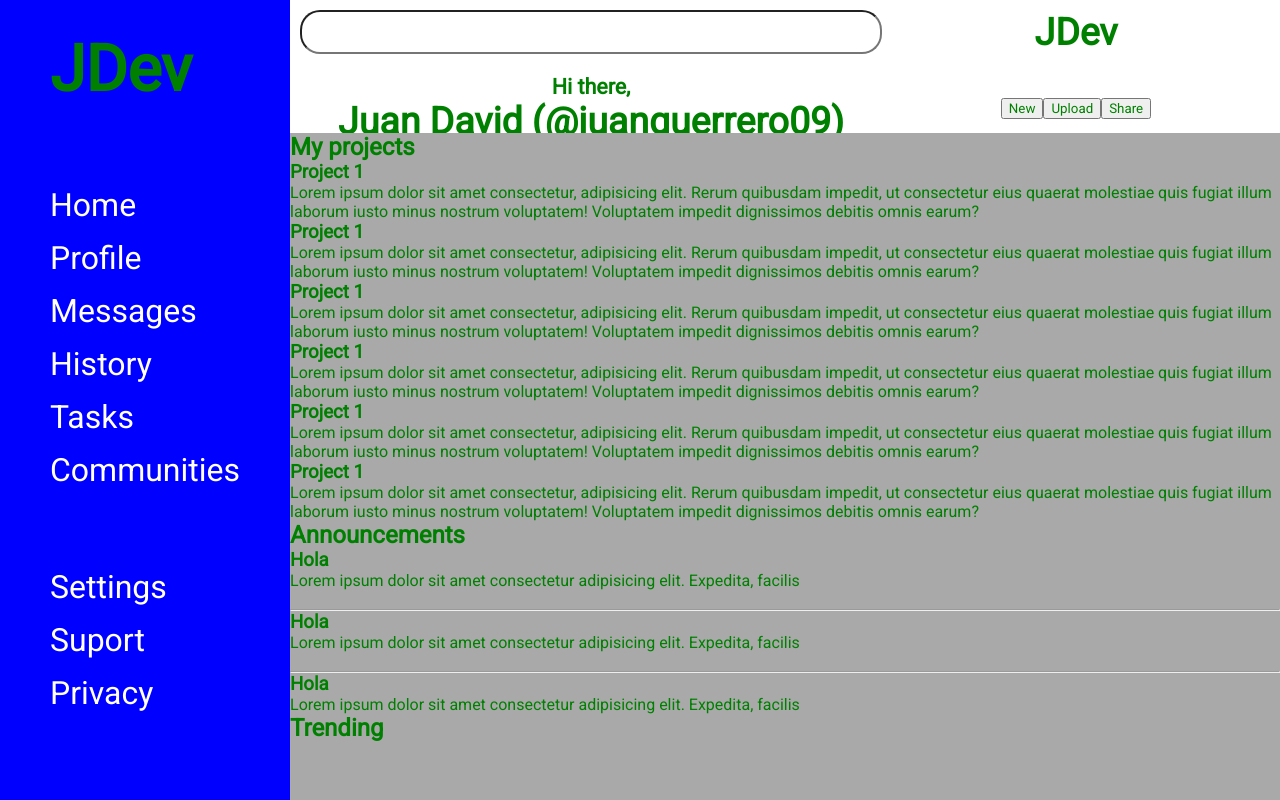
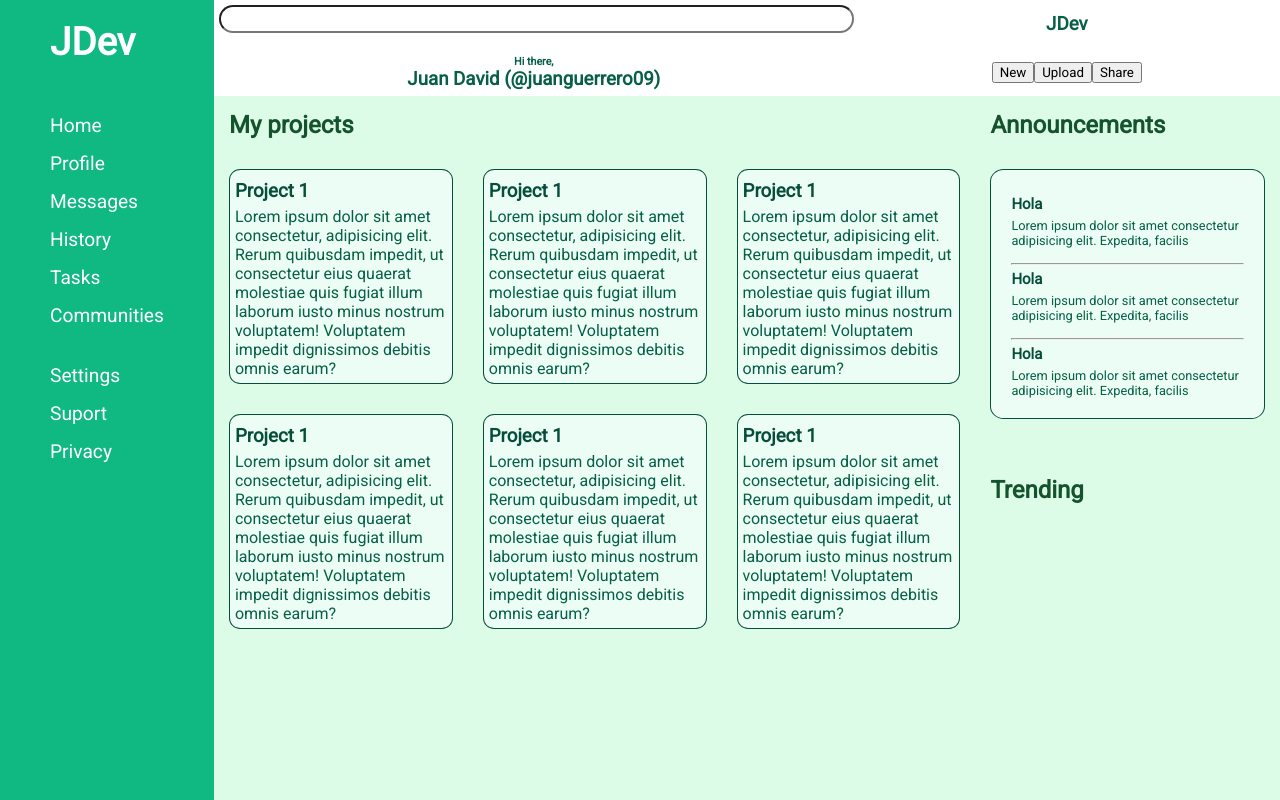
Before and after one commit to JuanGuerrero09/dashboard, a plain HTML site: page index.html in a window 1280 px wide. Drawn offline with Linux system fonts and the light colour scheme.

Commit message:
add color palette

```diff
--- a/style.css
+++ b/style.css
@@ -1,37 +1,60 @@
 *{
-    color: green;
     margin: 0;
     font-family: 'Roboto', Courier, monospace;
 }
 
+:root{
+    --brighter: #ecfdf5;
+    --light: #dcfce7;
+    --medium: #10b981;
+    --dark: #065f46;
+    --darkerOne: #064e3b;
+    --darkerTwo: #14532d;
+
+}
+
 body{
     display: grid;
-    grid-template-columns: 1fr 4fr;
-    grid-template-rows: 1fr 5fr;
+    grid-template-columns: 1fr 5fr;
+    grid-template-rows: 12vh 1fr;
+    overflow: none;
+    width: 100vw;
     height: 100vh;
-    overflow: none;
+}
+
+h2{
+    font-size: 1.5rem;
+    padding: 15px;
+    color: var(--darkerTwo);
 }
 
 header{
     background-color: white;
-    height: 15vh;
+    height: 12vh;
     grid-column: 2 / 3;
     grid-row: 1 / 2;
-    font-size: 2rem;
+    font-size: 1rem;
     display: grid;
     grid-template-rows: 1fr 1fr;
+    box-shadow: 0px 15px 10px -15px #111;
 }
 
 .header{
     display: grid;
     grid-template-columns: 3fr 2fr;
-    padding: 10px;
 }
 
 .down > *, .up > *{
+    color: var(--dark);
     display: flex;
     justify-content: center;
     align-items: center;
+}
+
+.up > input{
+    height: 1.4rem;
+    margin-top: 5px;
+    margin-left: 5px;
 }
 
 .greeting{
@@ -40,25 +63,28 @@ header{
 }
 
 .header > input{
-    border-radius: 20px;
+    border-radius: 16px;
 }
 
 
 .sidebar{
-    background-color: blue;
-    height: 100vh;
+    background-color: var(--medium);
+    overflow: none;
+    height: 100%;
     grid-column: 1 / 2;
     grid-row: 1 / 3;
     color: white;
-    font-size: 30px;
+    font-size: 1.2rem;
     display: grid;
-    grid-template-rows: 1fr 3fr 3fr 5fr;
+    grid-template-rows: 80px 250px 250px 1fr;
+    position: sticky;
+    overflow: none;
 }
 
 .sidebar-section{
     color: white;
     margin: 1em 50px;
-    font-size: 2rem;
+    font-size: 1em;
 }
 
 ul, li { /* reset the margin and padding */
@@ -70,9 +96,60 @@ ul, li { /* reset the margin and padding */
     list-style: none;
     color: white;
     margin-top: 15px;
+    cursor: pointer;
 }
 
 main{
-    background-color: darkgray;
+    grid-column: 2 / 3;
+    display: grid;
+    grid-template-columns: 5fr 2fr;
+
+    background-color: var(--light);
+}
+
+.projects{
+    grid-column: 1 / 2;
+    grid-row: 1 / 3;
+
+}
+
+.container-cards{
+    display: grid;
+    justify-content: center;
+    grid-template-rows: repeat(auto-fit, 1fr);
+    grid-template-columns: repeat(auto-fill, minmax(250px, 1fr))
+}
+
+.card{
+    background-color: var(--brighter);
+    border-radius: 5%;
+    margin: 15px;
+    padding: 5px;
+    border: #064e3b solid 1.5px;
+}
+
+.card > h3{
+    color: var(--darkerOne);
+    --darkerTwo: #14532d;
+    margin: 5px 0;
+}
+
+.card > p {
+    color: var(--dark);
+}
+
+.small{
+    font-size: 0.8rem;
+    padding: 20px;
+}
+
+
+.announcements{
     grid-column: 2 / 3;
 }
+
+.trending{
+    grid-column: 2 / 3;
+    position: relative;
+    bottom: 60%;
+}
```
